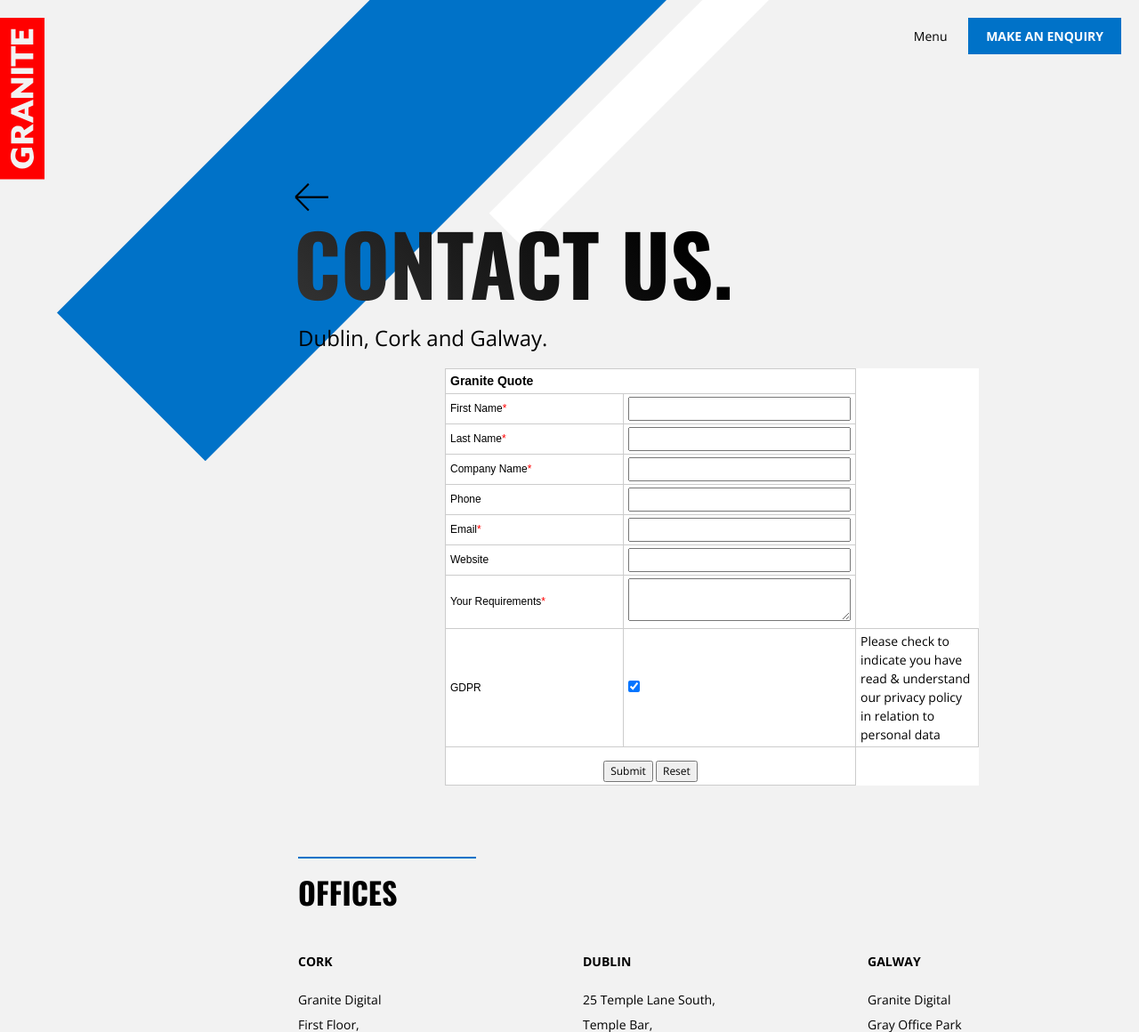
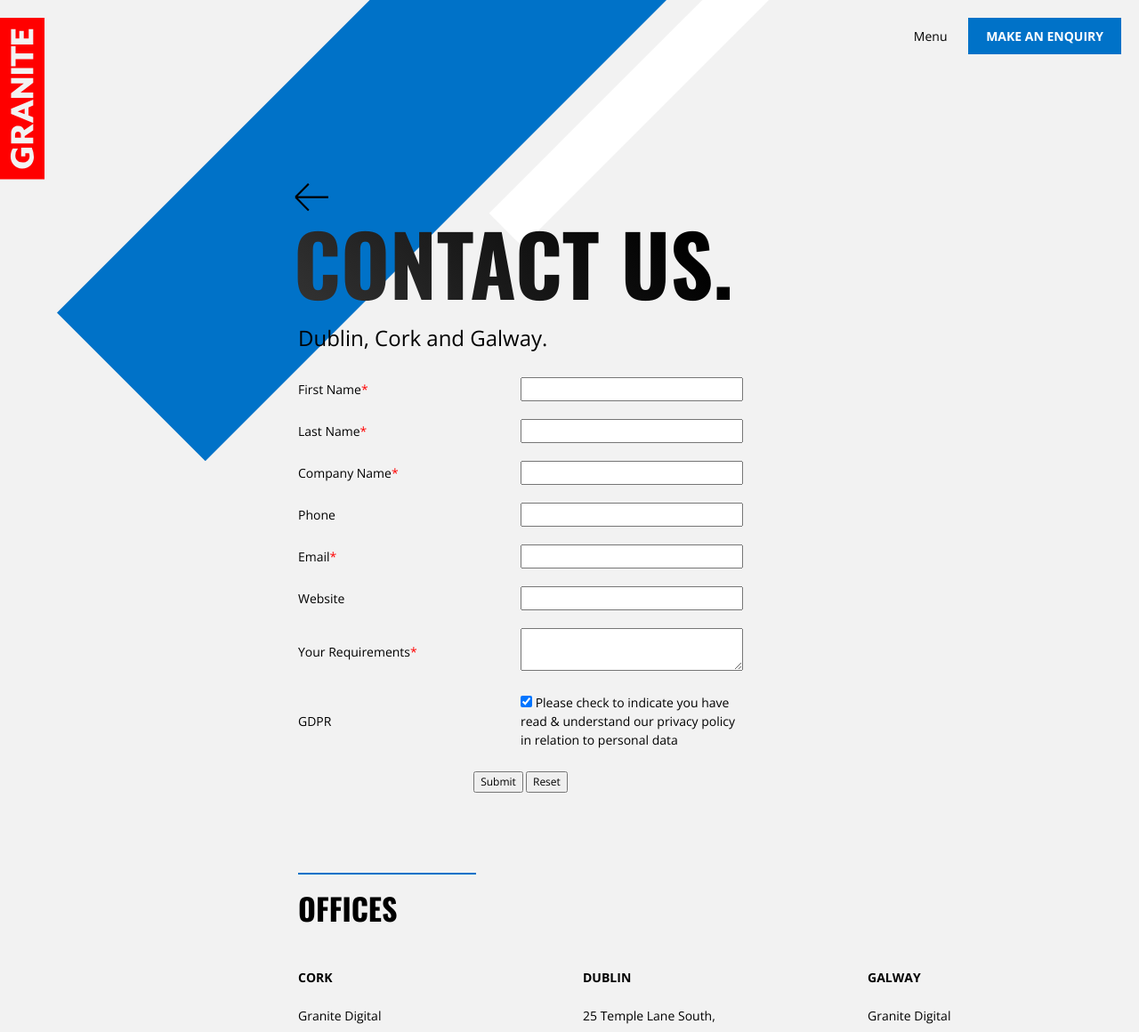
Before and after one commit to jonathancallan/granite, a PHP site: page /contact-us.php in a window 1280 px wide. Shown: the top 1160 px of the page at 89% size. Run offline with PHP 8.4, Linux system fonts and the light colour scheme; data that the repository does not hold is empty; some libraries are stand-ins or nearby versions.

Commit message:
Fix issue with Menu linking back to home page. Simplify style on embedded contact form.

```diff
--- a/inc/contact-form.php
+++ b/inc/contact-form.php
@@ -3,7 +3,7 @@
    - Code lines with comments ���Do not remove this code���  are required for the form to work properly, make sure that you do not remove these lines of code.
    - The Mandatory check script can modified as to suit your business needs.
    - It is important that you test the modified form before going live.-->
-<div id='crmWebToEntityForm' style='width:600px;margin:auto;'>
+<div id='crmWebToEntityForm'>
    <META HTTP-EQUIV ='content-type' CONTENT='text/html;charset=UTF-8'>
    <form action='https://crm.zoho.com/crm/WebToLeadForm' name=WebToLeads226960000008826036 method='POST' onSubmit='javascript:document.charset="UTF-8"; return checkMandatory()' accept-charset='UTF-8'>
 
@@ -12,35 +12,38 @@
 	<input type='hidden' name='zc_gad' id='zc_gad' value=''/>
 	<input type='text' style='display:none;' name='xmIwtLD' value='b32a18cf6501e088a32248988741f7f7a3cf8fbe6fe61b3685200d3ff8f55dd2'/>
 	<input type='text' style='display:none;'  name='actionType' value='TGVhZHM='/>
-
 	<input type='text' style='display:none;' name='returnURL' value='https&#x3a;&#x2f;&#x2f;www.granite.ie&#x2f;thank-you' />
 	 <!-- Do not remove this code. -->
-	<style>
-		tr , td {
-			padding:6px;
-			border-spacing:0px;
-			border-width:0px;
-			}
-	</style>
-	<table style='width:600px;background-color:white;color:black'>
+       <style type="text/css">
+           .contact-form {
+               width: 100%;
+               max-width: 500px;
+               border-collapse: collapse;
+           }
+           .contact-form td,
+           .contact-form th {
+               border: 0;
+               padding: 10px 0;
+           }
+       </style>
 
-	<tr><td colspan='2' style='text-align:left;color:black;font-family:Arial;font-size:14px;'><strong>Granite Quote</strong></td></tr>
+	<table class="contact-form">
 
-	<tr><td  style='nowrap:nowrap;text-align:left;font-size:12px;font-family:Arial;width:200px;'>First Name<span style='color:red;'>*</span></td><td style='width:250px;' ><input type='text' style='width:250px;'  maxlength='40' name='First Name' /></td></tr>
+	<tr><td>First Name<span style='color:red;'>*</span></td><td style='width:250px;' ><input type='text' style='width:250px;'  maxlength='40' name='First Name' /></td></tr>
 
-	<tr><td  style='nowrap:nowrap;text-align:left;font-size:12px;font-family:Arial;width:200px;'>Last Name<span style='color:red;'>*</span></td><td style='width:250px;' ><input type='text' style='width:250px;'  maxlength='80' name='Last Name' /></td></tr>
+	<tr><td>Last Name<span style='color:red;'>*</span></td><td style='width:250px;' ><input type='text' style='width:250px;'  maxlength='80' name='Last Name' /></td></tr>
 
-	<tr><td  style='nowrap:nowrap;text-align:left;font-size:12px;font-family:Arial;width:200px;'>Company Name<span style='color:red;'>*</span></td><td style='width:250px;' ><input type='text' style='width:250px;'  maxlength='100' name='Company' /></td></tr>
+	<tr><td>Company Name<span style='color:red;'>*</span></td><td style='width:250px;' ><input type='text' style='width:250px;'  maxlength='100' name='Company' /></td></tr>
 
-	<tr><td  style='nowrap:nowrap;text-align:left;font-size:12px;font-family:Arial;width:200px;'>Phone</td><td style='width:250px;' ><input type='text' style='width:250px;'  maxlength='30' name='Phone' /></td></tr>
+	<tr><td>Phone</td><td style='width:250px;' ><input type='text' style='width:250px;'  maxlength='30' name='Phone' /></td></tr>
 
-	<tr><td  style='nowrap:nowrap;text-align:left;font-size:12px;font-family:Arial;width:200px;'>Email<span style='color:red;'>*</span></td><td style='width:250px;' ><input type='text' style='width:250px;'  maxlength='100' name='Email' /></td></tr>
+	<tr><td>Email<span style='color:red;'>*</span></td><td style='width:250px;' ><input type='text' style='width:250px;'  maxlength='100' name='Email' /></td></tr>
 
-	<tr><td  style='nowrap:nowrap;text-align:left;font-size:12px;font-family:Arial;width:200px;'>Website</td><td style='width:250px;' ><input type='text' style='width:250px;'  maxlength='255' name='Website' /></td></tr>
+	<tr><td>Website</td><td style='width:250px;' ><input type='text' style='width:250px;'  maxlength='255' name='Website' /></td></tr>
 
-	<tr><td  style='nowrap:nowrap;text-align:left;font-size:12px;font-family:Arial;width:200px;'>Your Requirements<span style='color:red;'>*</span> </td><td> <textarea name='Description' maxlength='32000' style='width:250px;'>&nbsp;</textarea></td></tr>
+	<tr><td>Your Requirements<span style='color:red;'>*</span> </td><td> <textarea name='Description' maxlength='32000' style='width:250px;'>&nbsp;</textarea></td></tr>
 
-	<tr><td  style='nowrap:nowrap;text-align:left;font-size:12px;font-family:Arial;width:200px;'>GDPR </td><td style='width:250px;' ><input type='checkbox'  name='LEADCF109' checked='true'/></td><td><span>Please check to indicate you have read &amp; understand our privacy policy in relation to personal data</span></td>
+	<tr><td>GDPR </td><td style='width:250px;' ><input type='checkbox'  name='LEADCF109' checked='true'/> Please check to indicate you have read &amp; understand our privacy policy in relation to personal data</td>
 
 	<tr style='display:none;' ><td style='nowrap:nowrap;text-align:left;font-size:12px;font-family:Arial;width:50%'>Lead Status</td><td style='width:250px;'>
 		<select style='width:250px;' name='Lead Status'>
--- a/js/scripts.js
+++ b/js/scripts.js
@@ -2,6 +2,7 @@
 /* Display the main navigation */
   $("#trigger-menu").on("click",function(){
     $("body").addClass("main-menu-open");
+    return false;
   });
   $("#main-menu .close").on("click",function(){
     $("body").removeClass(".main-menu-open");
```
